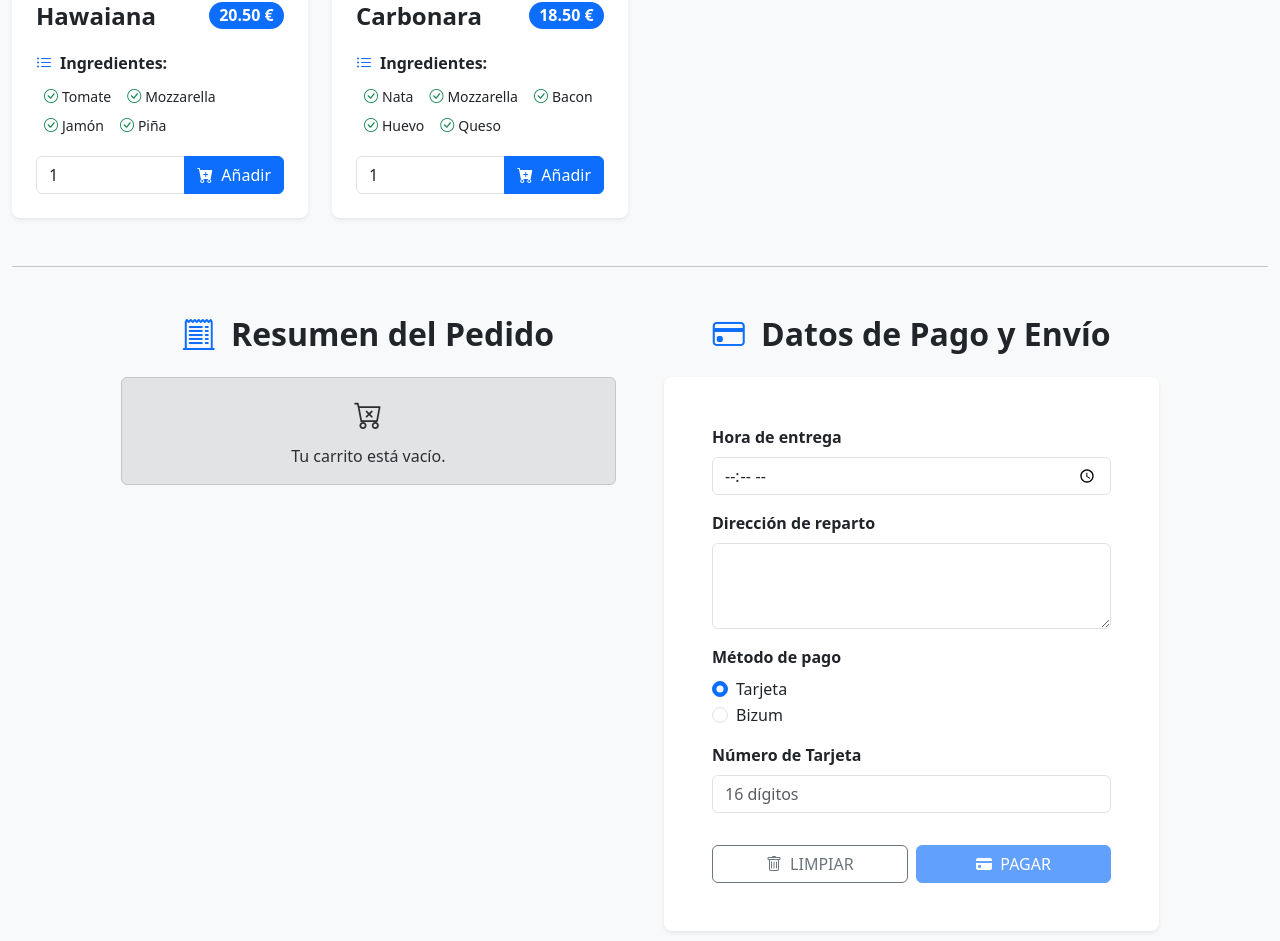
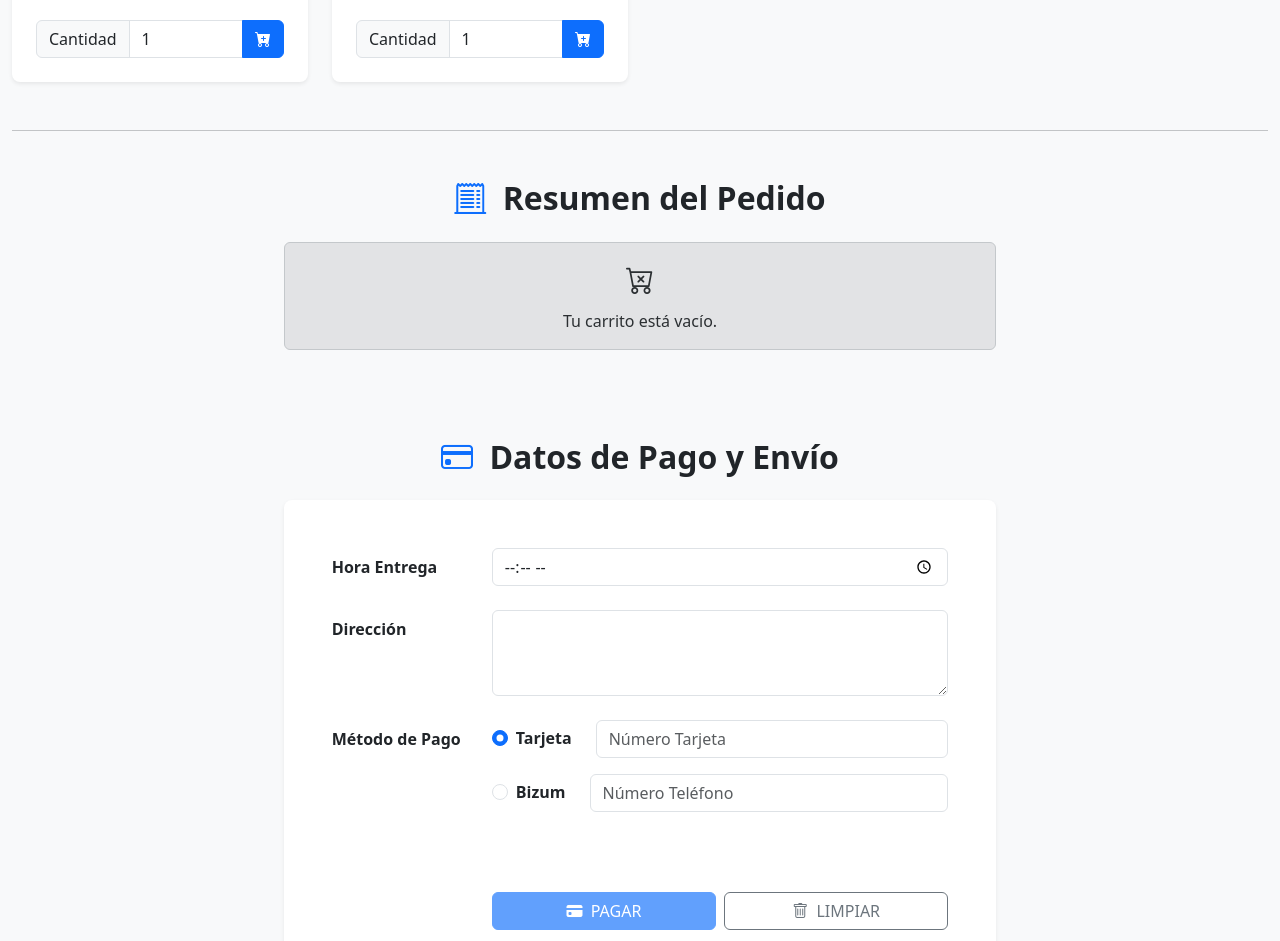
Before and after one commit to ivancarrillovela/Pizzeria, an Angular app: page / in a window 1280 px wide. Shown: the part 991-1932 px from the top of the page. Built offline with nearby package versions, Linux system fonts and the light colour scheme.

Commit message:
feat: Enhance payment form layout and validation, and update pizza card display

```diff
--- a/src/app/pago/pago.html
+++ b/src/app/pago/pago.html
@@ -3,8 +3,10 @@
 
     <form [formGroup]="formularioPago" (ngSubmit)="enviarFormulario()" novalidate>
 
-      <div class="mb-3">
-        <label for="horaEntrega" class="form-label fw-semibold">Hora de entrega</label>
+      <!-- Hora de Entrega -->
+      <div class="row mb-4 align-items-start">
+        <label for="horaEntrega" class="col-md-3 col-form-label fw-semibold">Hora Entrega</label>
+        <div class="col-md-9">
           <input type="time" id="horaEntrega" class="form-control" formControlName="horaEntrega">
 
           @if (controlInvalido(horaEntrega)) {
@@ -15,9 +17,12 @@
             </div>
           }
         </div>
+      </div>
 
-      <div class="mb-3">
-        <label for="direccion" class="form-label fw-semibold">Dirección de reparto</label>
+      <!-- Dirección -->
+      <div class="row mb-4 align-items-start">
+        <label for="direccion" class="col-md-3 col-form-label fw-semibold">Dirección</label>
+        <div class="col-md-9">
           <textarea id="direccion" class="form-control" rows="3" formControlName="direccion"></textarea>
           @if (controlInvalido(direccion)) {
             <div class="alert alert-danger alert-sm py-2 mt-2 mb-0">
@@ -30,23 +35,24 @@
             </div>
           }
         </div>
+      </div>
 
-      <div class="mb-3">
-        <label class="form-label fw-semibold">Método de pago</label>
+      <!-- Método de Pago -->
+      <div class="row mb-4 align-items-start">
+        <label class="col-md-3 col-form-label fw-semibold">Método de Pago</label>
+        <div class="col-md-9">
+
+          <!-- Opción Tarjeta -->
+          <div class="row align-items-center mb-3">
+            <div class="col-auto">
               <div class="form-check">
                 <input type="radio" id="pagoTarjeta" class="form-check-input" value="Tarjeta" formControlName="metodoPago">
-          <label for="pagoTarjeta" class="form-check-label">Tarjeta</label>
-        </div>
-        <div class="form-check">
-          <input type="radio" id="pagoBizum" class="form-check-input" value="Bizum" formControlName="metodoPago">
-          <label for="pagoBizum" class="form-check-label">Bizum</label>
+                <label for="pagoTarjeta" class="form-check-label fw-semibold">Tarjeta</label>
               </div>
             </div>
+            <div class="col">
+              <input type="text" id="numeroTarjeta" class="form-control" formControlName="numeroTarjeta" placeholder="Número Tarjeta">
 
-      @if (metodoPago?.value === 'Tarjeta') {
-        <div class="mb-3">
-          <label for="numeroTarjeta" class="form-label fw-semibold">Número de Tarjeta</label>
-          <input type="text" id="numeroTarjeta" class="form-control" formControlName="numeroTarjeta" placeholder="16 dígitos">
               @if (controlInvalido(numeroTarjeta)) {
                 <div class="alert alert-danger alert-sm py-2 mt-2 mb-0">
                   @if (numeroTarjeta?.errors?.['required']) {
@@ -58,12 +64,19 @@
                 </div>
               }
             </div>
-      }
+          </div>
 
-      @if (metodoPago?.value === 'Bizum') {
-        <div class="mb-3">
-          <label for="numeroTelefono" class="form-label fw-semibold">Número de Teléfono (Bizum)</label>
-          <input type="tel" id="numeroTelefono" class="form-control" formControlName="numeroTelefono" placeholder="9 dígitos">
+          <!-- Opción Bizum -->
+          <div class="row align-items-center mb-3">
+            <div class="col-auto">
+              <div class="form-check">
+                <input type="radio" id="pagoBizum" class="form-check-input" value="Bizum" formControlName="metodoPago">
+                <label for="pagoBizum" class="form-check-label fw-semibold">Bizum</label>
+              </div>
+            </div>
+            <div class="col">
+              <input type="tel" id="numeroTelefono" class="form-control" formControlName="numeroTelefono" placeholder="Número Teléfono">
+
               @if (controlInvalido(numeroTelefono)) {
                 <div class="alert alert-danger alert-sm py-2 mt-2 mb-0">
                   @if (numeroTelefono?.errors?.['required']) {
@@ -75,18 +88,26 @@
                 </div>
               }
             </div>
-      }
+          </div>
 
-      <div class="row g-2 mt-4">
+        </div>
+      </div>
+
+      <!-- Botones -->
+      <div class="row mt-5 pt-3">
+        <div class="col-md-9 offset-md-3">
+          <div class="row g-2">
+            <div class="col">
+              <button type="submit" class="btn btn-primary w-100" [disabled]="formularioPago.invalid">
+                <i class="bi bi-credit-card-fill me-1"></i> PAGAR
+              </button>
+            </div>
             <div class="col">
               <button type="button" class="btn btn-outline-secondary w-100" (click)="limpiarFormulario()">
                 <i class="bi bi-trash me-1"></i> LIMPIAR
               </button>
             </div>
-        <div class="col">
-          <button type="submit" class="btn btn-primary w-100" [disabled]="formularioPago.invalid">
-            <i class="bi bi-credit-card-fill me-1"></i> PAGAR
-          </button>
+          </div>
         </div>
       </div>
 
--- a/src/app/pago/pago.ts
+++ b/src/app/pago/pago.ts
@@ -1,6 +1,7 @@
-import { Component, OnInit, output } from '@angular/core';
+import { Component, OnInit, input, output } from '@angular/core';
 import { CommonModule } from '@angular/common';
 import { AbstractControl, FormControl, FormGroup, ReactiveFormsModule, Validators } from '@angular/forms';
+import { PedidoItemModel } from '../models/PedidoItemModel';
 
 @Component({
   selector: 'app-pago',
@@ -9,6 +10,9 @@ import { AbstractControl, FormControl, FormGroup, ReactiveFormsModule, Validator
   templateUrl: './pago.html',
 })
 export class Pago implements OnInit {
+
+  // Recibimos los items del pedido
+  items = input<PedidoItemModel[]>([]);
 
   // Evento de salida
   pedidoPagado = output<void>();
@@ -71,6 +75,12 @@ export class Pago implements OnInit {
       return;
     }
 
+    // Validamos que haya al menos un producto en el pedido
+    if (this.items().length === 0) {
+      alert('Debe seleccionar al menos un producto para realizar el pedido.');
+      return;
+    }
+
     // Damos las gracias (como pide el examen)
     alert('¡Gracias por su pedido!');
 
--- a/src/app/pizza-card/pizza-card.html
+++ b/src/app/pizza-card/pizza-card.html
@@ -1,6 +1,4 @@
 <div class="card h-100 shadow-sm border-0 rounded-3">
-  <img [src]="pizza().fotoUrl" class="card-img-top" [alt]="pizza().nombre" style="height: 220px; object-fit: cover;">
-
   <div class="card-body d-flex flex-column p-4">
 
     <div class="d-flex justify-content-between align-items-start mb-2">
@@ -8,27 +6,24 @@
       <span class="badge bg-primary fs-6 rounded-pill">{{ pizza().precio | number: '1.2-2' }} €</span>
     </div>
 
-    <h6 class="mt-3 mb-2 fw-semibold">
-      <i class="bi bi-list-ul me-2 text-primary"></i>Ingredientes:
-    </h6>
+    <img [src]="pizza().fotoUrl" class="img-fluid rounded-3 my-3" [alt]="pizza().nombre" style="height: 200px; object-fit: cover;">
 
-    <ul class="list-group list-group-flush list-group-horizontal flex-wrap mb-3">
+    <div class="mb-3">
       @for (ingrediente of pizza().ingredientes; track $index) {
-        <li class="list-group-item small py-1 px-2 border-0 bg-transparent">
-          <i class="bi bi-check-circle me-1 text-success"></i>{{ ingrediente }}
-        </li>
+        <i class="bi bi-egg-fried fs-4 me-2" title="{{ ingrediente }}"></i>
       }
-    </ul>
+    </div>
 
     <form [formGroup]="formularioCantidad" (ngSubmit)="enviarFormulario()" class="mt-auto">
       <div class="input-group">
+        <span class="input-group-text">Cantidad</span>
         <input
           type="number"
           class="form-control"
           formControlName="cantidad"
           aria-label="Cantidad">
         <button type="submit" class="btn btn-primary" [disabled]="formularioCantidad.invalid">
-          <i class="bi bi-cart-plus-fill me-1"></i> Añadir
+          <i class="bi bi-cart-plus-fill"></i>
         </button>
       </div>
     </form>
--- a/src/app/tienda/tienda.html
+++ b/src/app/tienda/tienda.html
@@ -19,8 +19,7 @@
   <hr class="my-4 my-md-5">
 
   <div class="row justify-content-center g-4 g-lg-5">
-
-    <div class="col-lg-6 col-xl-5">
+    <div class="col-lg-8 col-xl-7">
       <div class="text-center mb-4">
         <h2 class="fw-bold text-dark">
           <i class="bi bi-receipt-cutoff me-2 text-primary"></i>
@@ -29,16 +28,18 @@
       </div>
       <app-resumen-pedido [items]="pedido"></app-resumen-pedido>
     </div>
+  </div>
 
-    <div class="col-lg-6 col-xl-5">
+  <div class="row justify-content-center g-4 g-lg-5 mt-4">
+    <div class="col-lg-8 col-xl-7">
       <div class="text-center mb-4">
         <h2 class="fw-bold text-dark">
           <i class="bi bi-credit-card me-2 text-primary"></i>
           Datos de Pago y Envío
         </h2>
       </div>
-      <app-pago (pedidoPagado)="onPedidoPagado()"></app-pago>
+      <app-pago [items]="pedido" (pedidoPagado)="onPedidoPagado()"></app-pago>
     </div>
+  </div>
 
-  </div>
 </div>
```
Lines whose indentation alone changed are shown as unchanged.
